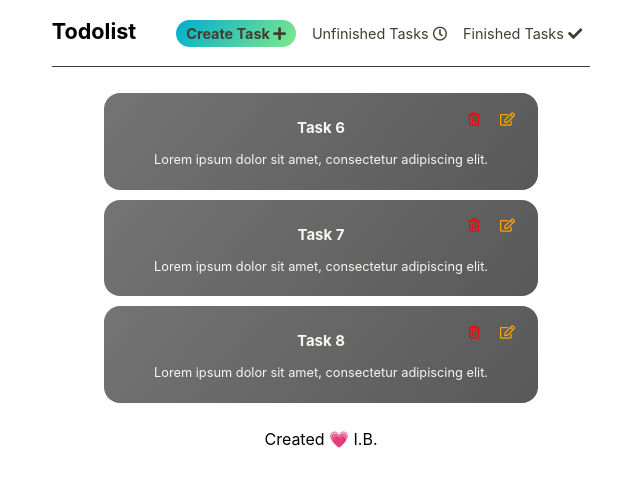
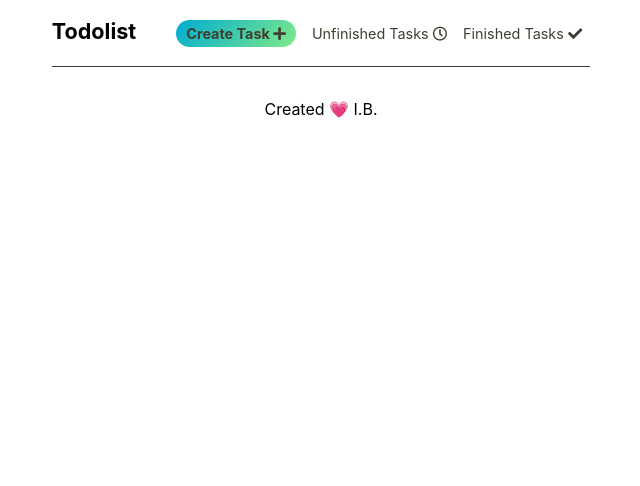
Before and after one commit to igor06brw/todolist, a React (Create React App) app: page /finishtask in a window 1280 px wide. Shown: the top 486 px of the page, without its empty margins (319-959 px from the left). Built offline with nearby package versions, Linux system fonts and the light colour scheme.

Commit message:
fix colors of button in anyone task

```diff
--- a/src/screens/FinishTaskScreen.js
+++ b/src/screens/FinishTaskScreen.js
@@ -1,8 +1,11 @@
 import React from 'react'
 import styled from 'styled-components';
 
+import { useDispatch, useSelector } from 'react-redux'
+
 import Task from "../components/Task";
-import { finishedTasks } from "../tasks";
+import { fetchTasks } from '../actions/taskActions';
+
 
 const Container = styled.div`
     display: flex;
@@ -17,11 +20,16 @@ const List = styled.ul`
 `
 
 const FinishedTaskScreen = () => {
+    const dispatch = useDispatch()
+
+    const tasks = useSelector((state) => state.taskReducer.tasks)
+    const filteredTasks = tasks.filter(task => task.isCompleted === true)
+
     return (
         <Container>
             <List>
                 {
-                    finishedTasks.map((task) => (
+                    filteredTasks.map((task) => (
                         <Task task={task} />
                     ))
                 }
```
